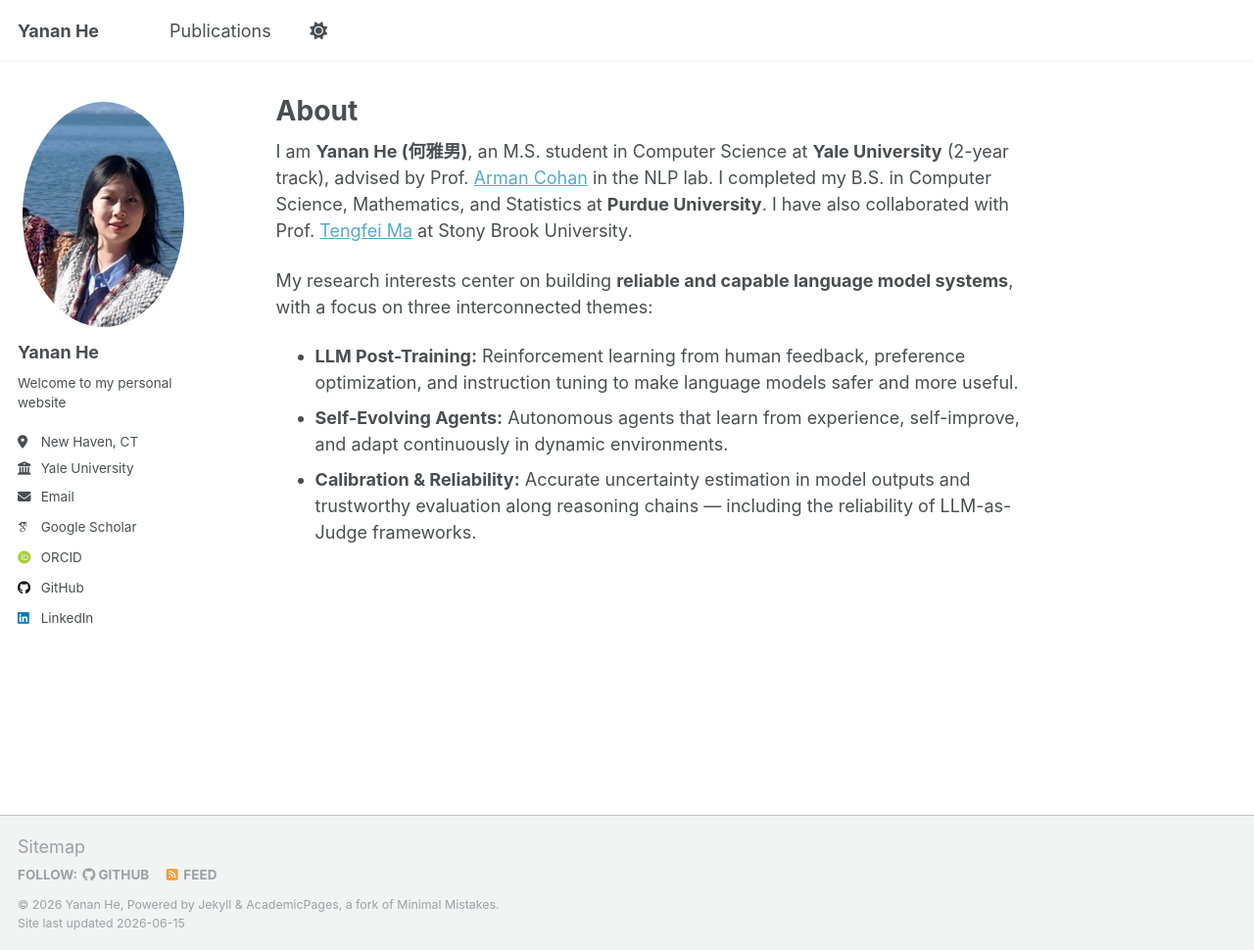
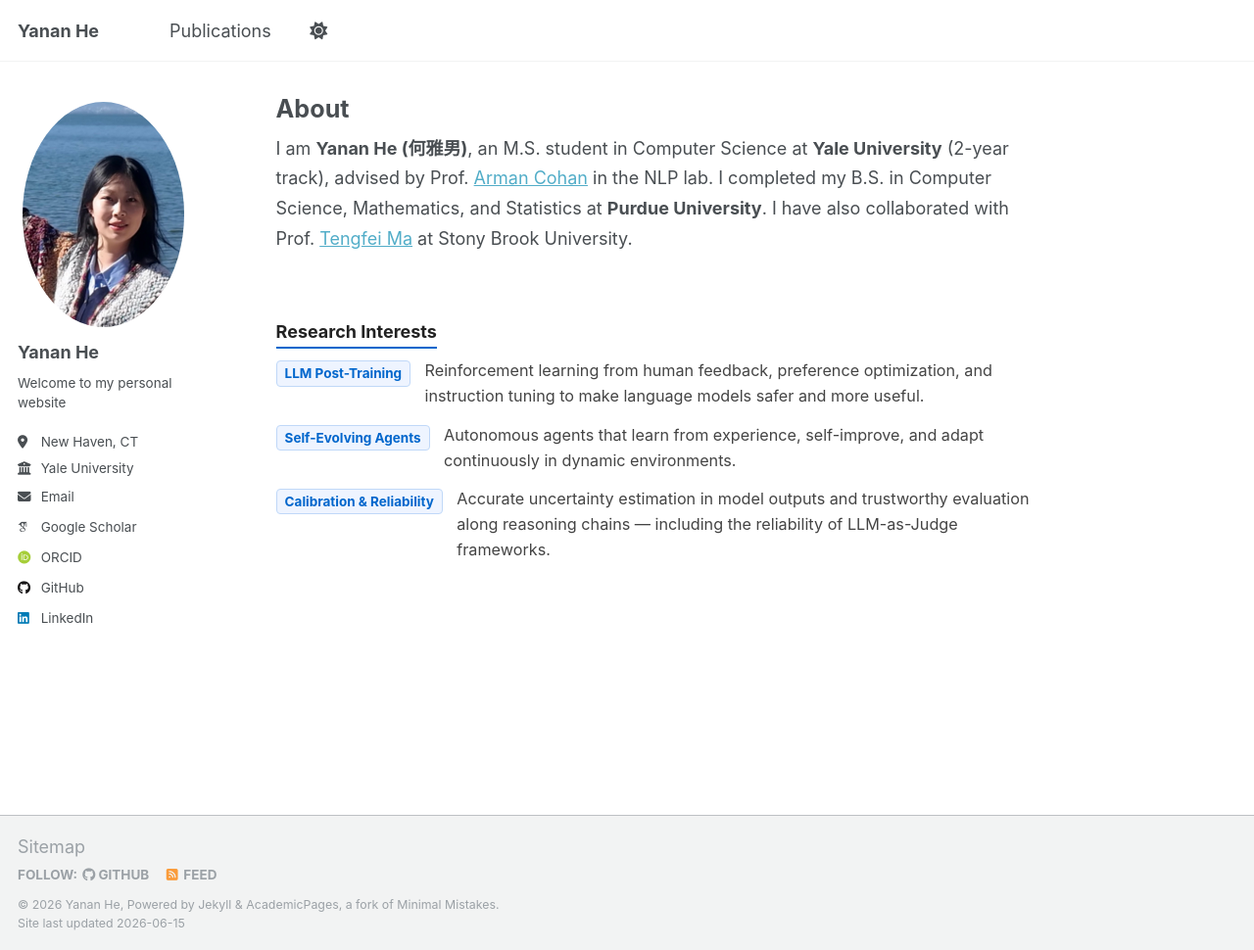
Before and after one commit to Echoo113/Echoo113.github.io, a Jekyll site: the page built from _pages/about.md, in a window 1280 px wide and 970 px high. Shown: the whole window at 98% size. Built offline with Jekyll 4.4.1, drawn with Linux system fonts in a browser that asks for light colours; some web fonts are replaced.

Commit message:
Redesign homepage and publications page
- Add custom.css: smaller publication titles, pill-style links,
  cleaner list spacing, tag-style research interests
- Rewrite About page with structured HTML: intro + tagged research interests
- Rewrite Publications page: authors/venue/links displayed cleanly
  without relying on archive-single template
- Link custom.css in head.html

Co-Authored-By: Claude Sonnet 4.6 <noreply@anthropic.com>

```diff
--- a/_includes/head.html
+++ b/_includes/head.html
@@ -19,3 +19,5 @@
 <link rel="stylesheet" href="{{ base_path }}/assets/css/main.css">
 
 <meta http-equiv="cleartype" content="on">
+
+<link rel="stylesheet" href="{{ base_path }}/assets/css/custom.css">
--- a/_pages/about.md
+++ b/_pages/about.md
@@ -7,10 +7,26 @@ redirect_from:
   - /about.html
 ---
 
-I am **Yanan He (何雅男)**, an M.S. student in Computer Science at **Yale University** (2-year track), advised by Prof. [Arman Cohan](https://armancohan.com/) in the NLP lab. I completed my B.S. in Computer Science, Mathematics, and Statistics at **Purdue University**. I have also collaborated with Prof. [Tengfei Ma](https://sites.google.com/site/matf0123/) at Stony Brook University.
+<div class="about-intro">
+<p>I am <strong>Yanan He (何雅男)</strong>, an M.S. student in Computer Science at <strong>Yale University</strong> (2-year track), advised by Prof. <a href="https://armancohan.com/">Arman Cohan</a> in the NLP lab. I completed my B.S. in Computer Science, Mathematics, and Statistics at <strong>Purdue University</strong>. I have also collaborated with Prof. <a href="https://sites.google.com/site/matf0123/">Tengfei Ma</a> at Stony Brook University.</p>
+</div>
 
-My research interests center on building **reliable and capable language model systems**, with a focus on three interconnected themes:
+<div class="research-interests">
+<h3>Research Interests</h3>
 
-- **LLM Post-Training:** Reinforcement learning from human feedback, preference optimization, and instruction tuning to make language models safer and more useful.
-- **Self-Evolving Agents:** Autonomous agents that learn from experience, self-improve, and adapt continuously in dynamic environments.
-- **Calibration & Reliability:** Accurate uncertainty estimation in model outputs and trustworthy evaluation along reasoning chains — including the reliability of LLM-as-Judge frameworks.
+<div class="research-item">
+  <span class="research-tag">LLM Post-Training</span>
+  <span class="research-desc">Reinforcement learning from human feedback, preference optimization, and instruction tuning to make language models safer and more useful.</span>
+</div>
+
+<div class="research-item">
+  <span class="research-tag">Self-Evolving Agents</span>
+  <span class="research-desc">Autonomous agents that learn from experience, self-improve, and adapt continuously in dynamic environments.</span>
+</div>
+
+<div class="research-item">
+  <span class="research-tag">Calibration & Reliability</span>
+  <span class="research-desc">Accurate uncertainty estimation in model outputs and trustworthy evaluation along reasoning chains — including the reliability of LLM-as-Judge frameworks.</span>
+</div>
+
+</div>
--- /dev/null
+++ b/assets/css/custom.css
@@ -0,0 +1,131 @@
+/* ============================================================
+   Publication list — smaller title, cleaner layout
+   ============================================================ */
+
+.archive__item-title {
+  font-size: 1em !important;
+  font-weight: 600;
+  line-height: 1.4;
+  margin-bottom: 0.15em;
+}
+
+.archive__item-title a {
+  color: #333;
+  text-decoration: none;
+}
+
+.archive__item-title a:hover {
+  color: #0066cc;
+  text-decoration: underline;
+}
+
+.pub-authors {
+  font-size: 0.85em;
+  color: #555;
+  margin: 0.1em 0;
+}
+
+.pub-authors strong {
+  color: #222;
+  font-weight: 600;
+}
+
+.pub-venue {
+  font-size: 0.85em;
+  color: #777;
+  font-style: italic;
+  margin: 0.1em 0 0.3em 0;
+}
+
+.pub-links {
+  font-size: 0.82em;
+  margin-top: 0.25em;
+}
+
+.pub-links a {
+  display: inline-block;
+  margin-right: 0.6em;
+  padding: 1px 7px;
+  border: 1px solid #aaa;
+  border-radius: 3px;
+  color: #444;
+  text-decoration: none !important;
+  background: #f8f8f8;
+}
+
+.pub-links a:hover {
+  background: #0066cc;
+  color: #fff !important;
+  border-color: #0066cc;
+}
+
+.archive__item-excerpt {
+  font-size: 0.85em !important;
+  color: #666;
+  margin-top: 0.2em;
+}
+
+.list__item {
+  padding-bottom: 1.2em;
+  border-bottom: 1px solid #eee;
+  margin-bottom: 0.2em;
+}
+
+.list__item:last-child {
+  border-bottom: none;
+}
+
+/* ============================================================
+   About page — cleaner intro section
+   ============================================================ */
+
+.about-intro {
+  margin-bottom: 1.8em;
+  line-height: 1.7;
+}
+
+.research-interests {
+  margin-top: 1.2em;
+}
+
+.research-interests h3 {
+  font-size: 1em;
+  font-weight: 700;
+  color: #222;
+  margin-bottom: 0.6em;
+  border-bottom: 2px solid #0066cc;
+  padding-bottom: 0.25em;
+  display: inline-block;
+}
+
+.research-item {
+  display: flex;
+  gap: 0.8em;
+  margin-bottom: 0.75em;
+  align-items: flex-start;
+}
+
+.research-tag {
+  flex-shrink: 0;
+  font-size: 0.75em;
+  font-weight: 700;
+  color: #0066cc;
+  background: #eef4ff;
+  border: 1px solid #c0d8f8;
+  border-radius: 4px;
+  padding: 2px 8px;
+  margin-top: 2px;
+  white-space: nowrap;
+}
+
+.research-desc {
+  font-size: 0.9em;
+  color: #444;
+  line-height: 1.6;
+}
+
+/* Page title — make "About" and "Publications" smaller */
+.page__title {
+  font-size: 1.4em !important;
+  margin-bottom: 0.5em;
+}
```
Also changed, not shown: _pages/publications.html (+25 -2 lines).
